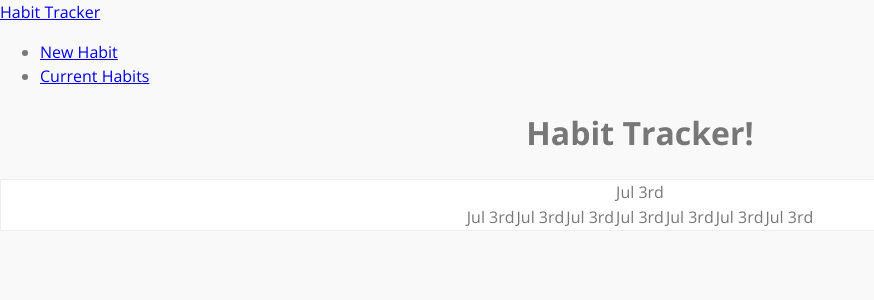
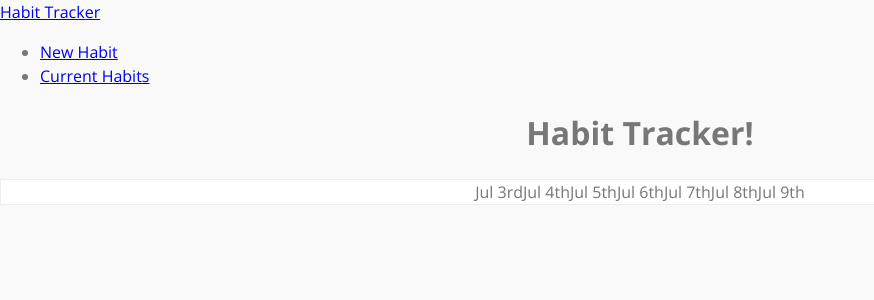
Before and after one commit to amyanne/habit-tracker, a React (Create React App) app in the folder client/: page / in a window 1280 px wide. Shown: the top 300 px of the page, without its empty margins (0-874 px from the left). Built offline with nearby package versions, Linux system fonts and the light colour scheme.

Commit message:
created header for the calender with correct dates

```diff
--- a/client/src/containers/Calendar.js
+++ b/client/src/containers/Calendar.js
@@ -6,42 +6,66 @@ export class Calendar extends Component {
   constructor() {
     super()
     this.state = {
-      dateObject: moment()
+      dateContext: moment(),
+      today: moment(),
+      selectedDay: null
     }
   }
 
-  createDate = () => {
+  createWeek = () => {
     let dateObject = this.state.dateObject;
-    let startDate = moment(dateObject).subtract(3, 'days').format("MMM Do");  ;
+    let week = []
+    let startDate = moment(dateObject).subtract(3, 'days').format("MMM Do");
+    let secondDate = moment(dateObject).subtract(2, 'days').format("MMM Do");
+    let thirdDate = moment(dateObject).subtract(1, 'days').format("MMM Do");
+    let fourthDate = moment(dateObject).format("MMM Do");
+    let fifthDate = moment(dateObject).add(1, 'days').format("MMM Do");
+    let sixthDate = moment(dateObject).add(2, 'days').format("MMM Do");
+    let seventhDate = moment(dateObject).add(3, 'days').format("MMM Do");
+    week.push(startDate, secondDate, thirdDate, fourthDate, fifthDate, sixthDate, seventhDate)
 
-    return startDate ;
-
+    return week
   }
 
-  createWeek = () => {
-    let week = [];
-    let day = this.createDate()
-    for (let d = 0; d <= 6; d++) {
-      week.push(
-        <td key={d} className="calendar-day">
-          {day}
-        </td>
-      );
+  // startDate = () => {
+  //   let dateObject = this.state.dateObject;
+  //   let startDate = moment(dateObject).subtract(3, 'days').format("MMM Do");
 
-    }
-    return (
-      week
-    )
-}
+  //   return startDate ;
+
+  // }
+
+  // nextDay = () => {
+  //   let dateObject = this.state.dateContext;
+  //   let nextDay = moment(dateObject).add(1, 'days').format("MMM Do");
+
+  //   return nextDay ;
+  // }
+
+
+  // createWeek = () => {
+  //   let week = [];
+  //   let day = this.startDate()
+  //   for (let d = 0; d <= 6; d++) {
+  //     week.push(
+  //       <td key={d} className="calendar-day">
+  //         {day}
+  //       </td>
+  //     );
+  //     day = moment(day).add(1, 'days').format("MMM Do");
+  //     debugger;
+  // }
+  //   return (
+  //     week
+  //   )
+  // }
 
       renderHeader() {
-        let date = this.createDate()
         let week = this.createWeek()
 
 
         return (
           <div className="card">
-              { date }
               {week}
           </div>
 
```
